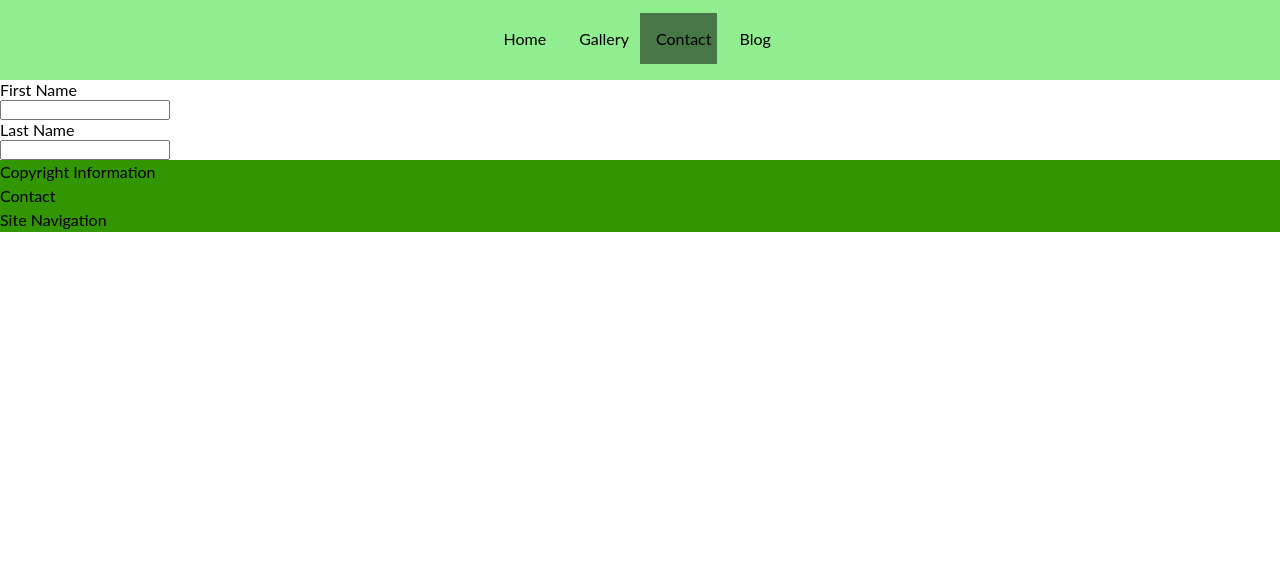
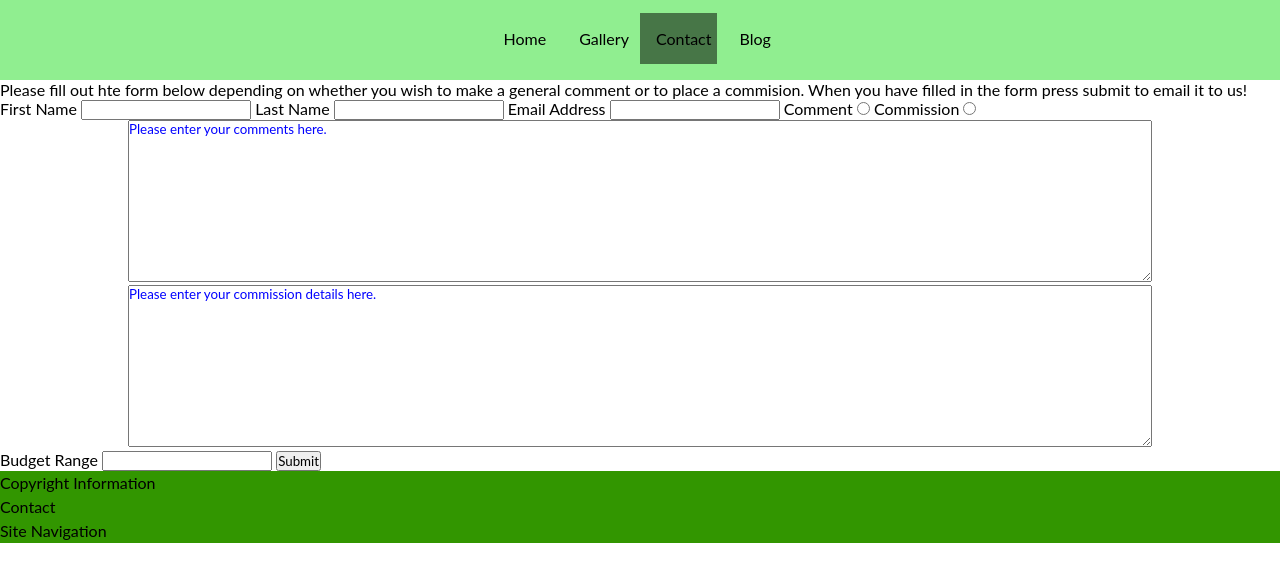
Before and after one commit to DeaconOrlov/StacyPadgettArt-Design, a plain HTML site: page contact.html in a window 1280 px wide. Shown: the part 42-624 px from the top of the page. Drawn offline with Linux system fonts and the light colour scheme.

Commit message:
Add form html and basic styling

```diff
--- a/contact.html
+++ b/contact.html
@@ -19,12 +19,26 @@
             <li> <a href="blog.html">Blog</a></li>
         </ul>
     </nav>
-    <form>
-        <label for="fName">First Name</label><br>
-        <input type="text" id="fName"><br>
-        <label for="lName" id="lName">Last Name</label><br>
-        <input type="text">
-    </form>
+    <p>Please fill out hte form below depending on whether you wish to make a general comment or to place a commision.  When you have filled in the form press submit to email it to us!</p>
+    <div class="contactForm">
+        <form>
+            <label for="fName">First Name</label>
+              <input type="text" id="fName" name="fName">
+            <label for="lName" >Last Name</label>
+              <input type="text" id="lName" name="lName">
+            <label for="eAddress">Email Address</label>
+              <input type="text" id="eAddress" name="eAddress">
+            <label for="rComment">Comment</label>
+              <input type="radio" id="rComment" name="rComment">
+            <label for="rCommission">Commission</label>
+              <input type="radio" id="rCommision" name="rCommission">
+            <textarea name="commentsBody" rows="10" columns="10">Please enter your comments here.</textarea>
+            <textarea name="commissionBody" rows="10" columns="10">Please enter your commission details here.</textarea>
+            <label for="budget">Budget Range</label>
+              <input type="text" id="budget" name="budget">
+            <input type="submit">
+        </form>
+    </div>
     <script src="js/scripts.js"></script>
 </body>
 <footer>
--- a/css/styles.css
+++ b/css/styles.css
@@ -177,8 +177,16 @@ footer {
       flex: 1;
   }
 
+#contactForm {
+  display: flex;
+  flex-direction:column;
+}
 
-
+textarea {
+  margin:0 10vw 0 10vw;
+  width: 80vw;
+  color: blue;
+}
 
 
 
```
